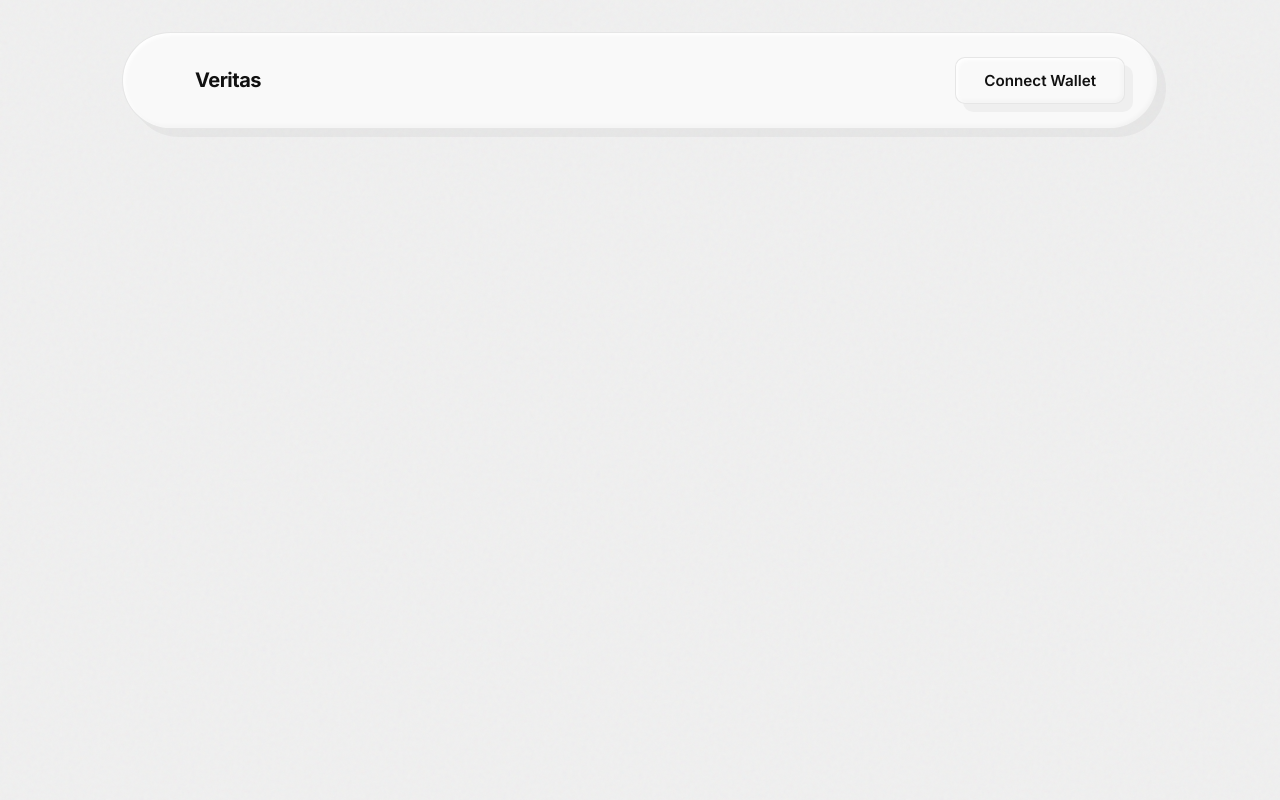
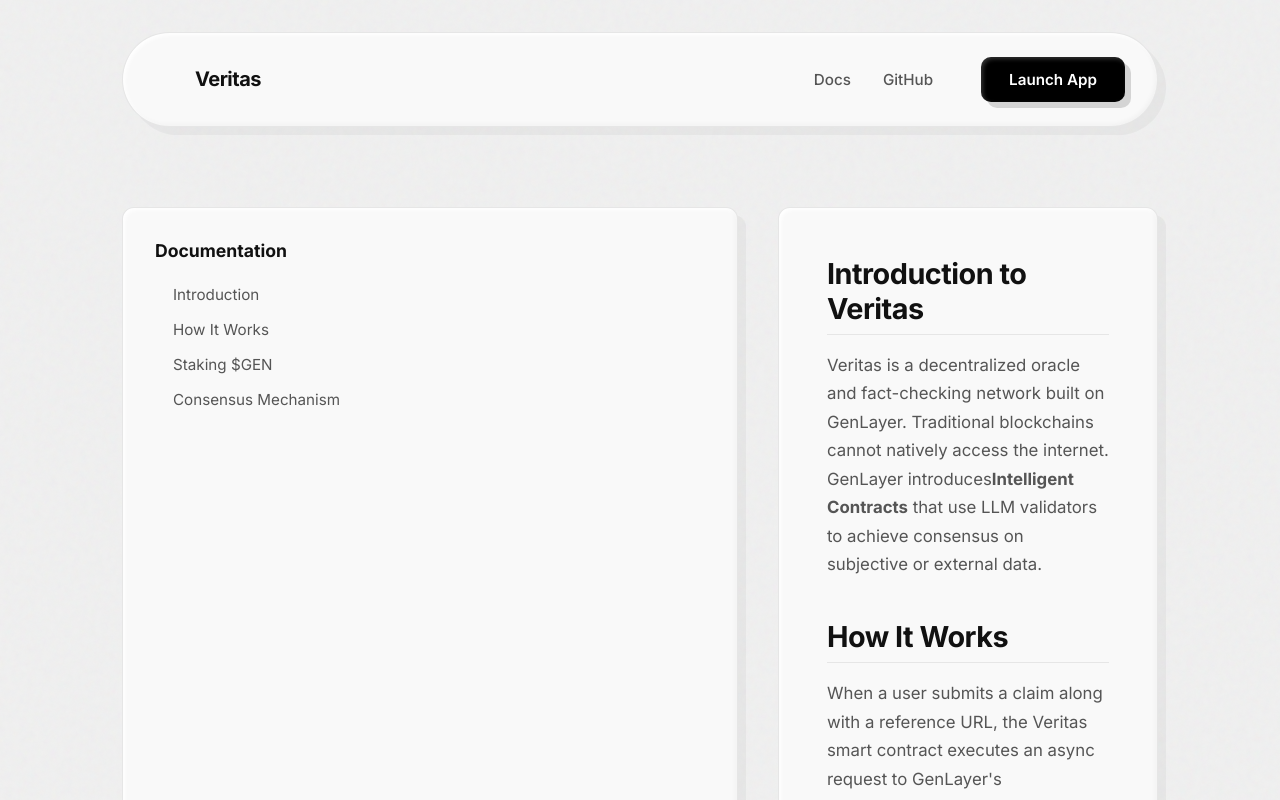
Before and after one commit to salch-cred/veritas-genlayer, a React (Vite) app in the folder veritas-app/: page /docs in a window 1280 px wide. Shown: the top 800 px of the page. Built offline with nearby package versions, Linux system fonts and the light colour scheme; no server answers; some icons are missing.

Commit message:
feat(ui): Overhaul UI to SaaS Bento Grid and add Docs portal

```diff
--- a/veritas-app/src/App.tsx
+++ b/veritas-app/src/App.tsx
@@ -1,27 +1,18 @@
-import { useState } from 'react';
 import { BrowserRouter, Routes, Route, Link, useLocation } from 'react-router-dom';
 import Dashboard from './components/Dashboard';
 import Landing from './components/Landing';
+import Docs from './components/Docs';
 import { HugeiconsIcon } from "@hugeicons/react";
 import { Layers01Icon } from "@hugeicons/core-free-icons";
 import { AnimatePresence } from 'framer-motion';
+import { usePrivy } from '@privy-io/react-auth';
 
 function AppContent() {
-  const [account, setAccount] = useState<string | null>(null);
   const location = useLocation();
+  const { ready, authenticated, user, login, logout } = usePrivy();
 
-  const connectWallet = async () => {
-    if (typeof window !== 'undefined' && (window as any).ethereum) {
-      try {
-        const accounts = await (window as any).ethereum.request({ method: 'eth_requestAccounts' });
-        setAccount(accounts[0]);
-      } catch (err) {
-        console.error("Failed to connect wallet", err);
-      }
-    } else {
-      alert("Please install MetaMask!");
-    }
-  };
+  const account = user?.wallet?.address || user?.email?.address || null;
+  const displayAccount = account ? account.slice(0, 6) + "..." + account.slice(-4) : "";
 
   return (
     <div className="app-container">
@@ -30,16 +21,21 @@
           <HugeiconsIcon icon={Layers01Icon} size={28} />
           Veritas
         </Link>
-        <nav>
-          {location.pathname === '/' ? (
-            <Link to="/app" className="button outline clay-btn-outline">Go to App</Link>
+        <nav className="header-nav">
+          <Link to="/docs" className="nav-link">Docs</Link>
+          <a href="https://github.com/salch-cred/veritas-genlayer" target="_blank" rel="noreferrer" className="nav-link">GitHub</a>
+
+          {location.pathname === '/' || location.pathname === '/docs' ? (
+            <Link to="/app" className="button clay-btn nav-btn">Launch App</Link>
           ) : (
-            account ? (
-              <div className="button outline clay-btn-outline" style={{ cursor: 'default' }}>
-                {account.slice(0, 6)}...{account.slice(-4)}
-              </div>
+            ready && authenticated ? (
+              <button className="button outline clay-btn-outline nav-btn" onClick={logout}>
+                {displayAccount} (Logout)
+              </button>
             ) : (
-              <button className="button outline clay-btn-outline" onClick={connectWallet}>Connect Wallet</button>
+              <button className="button clay-btn nav-btn" onClick={login} disabled={!ready}>
+                Connect Wallet
+              </button>
             )
           )}
         </nav>
@@ -49,7 +45,8 @@
         <AnimatePresence mode="wait">
           <Routes location={location} key={location.pathname}>
             <Route path="/" element={<Landing />} />
-            <Route path="/app" element={<Dashboard account={account} />} />
+            <Route path="/docs" element={<Docs />} />
+            <Route path="/app" element={<Dashboard account={user?.wallet?.address || null} />} />
           </Routes>
         </AnimatePresence>
       </main>
--- /dev/null
+++ b/veritas-app/src/components/Docs.tsx
@@ -0,0 +1,85 @@
+import { motion } from 'framer-motion';
+
+export default function Docs() {
+  const containerVariants = {
+    hidden: { opacity: 0 },
+    visible: {
+      opacity: 1,
+      transition: { staggerChildren: 0.1 }
+    }
+  };
+
+  const itemVariants = {
+    hidden: { opacity: 0, y: 20 },
+    visible: { opacity: 1, y: 0 }
+  };
+
+  return (
+    <div className="docs-page dashboard-grid">
+      <motion.aside
+        className="docs-sidebar clay-card"
+        initial={{ opacity: 0, x: -20 }}
+        animate={{ opacity: 1, x: 0 }}
+      >
+        <h3>Documentation</h3>
+        <nav className="docs-nav">
+          <a href="#introduction">Introduction</a>
+          <a href="#how-it-works">How It Works</a>
+          <a href="#staking">Staking $GEN</a>
+          <a href="#consensus">Consensus Mechanism</a>
+        </nav>
+      </motion.aside>
+
+      <motion.div
+        className="docs-content clay-card"
+        variants={containerVariants}
+        initial="hidden"
+        animate="visible"
+      >
+        <motion.section id="introduction" variants={itemVariants}>
+          <h2>Introduction to Veritas</h2>
+          <p>
+            Veritas is a decentralized oracle and fact-checking network built on GenLayer.
+            Traditional blockchains cannot natively access the internet. GenLayer introduces
+            <strong>Intelligent Contracts</strong> that use LLM validators to achieve consensus
+            on subjective or external data.
+          </p>
+        </motion.section>
+
+        <motion.section id="how-it-works" variants={itemVariants}>
+          <h2>How It Works</h2>
+          <p>
+            When a user submits a claim along with a reference URL, the Veritas smart contract
+            executes an async request to GenLayer's decentralized validator network.
+          </p>
+          <ol>
+            <li>The contract scrapes the content of the provided URL.</li>
+            <li>It formats a prompt asking if the claim is supported by the URL content.</li>
+            <li>Multiple validators run LLM inference on this prompt.</li>
+            <li>The Equivalence Principle is applied to reach a consensus.</li>
+          </ol>
+        </motion.section>
+
+        <motion.section id="staking" variants={itemVariants}>
+          <h2>Staking $GEN</h2>
+          <p>
+            To prevent spam and incentivize honest claims, users must stake <strong>100 $GEN</strong>
+            when submitting a claim. If the network validates the claim as truthful, the stake is
+            returned along with a fractional reward. If the claim is demonstrably false, a portion
+            of the stake is slashed.
+          </p>
+        </motion.section>
+
+        <motion.section id="consensus" variants={itemVariants}>
+          <h2>Consensus Mechanism</h2>
+          <p>
+            Unlike traditional Byzantine Fault Tolerance (BFT) which requires exact byte-for-byte
+            matches, GenLayer uses the <strong>Equivalence Principle</strong>. If 13 out of 15
+            validators return semantically equivalent answers (e.g. "Yes, the article states X" vs "True, X is supported"),
+            consensus is achieved.
+          </p>
+        </motion.section>
+      </motion.div>
+    </div>
+  );
+}
--- a/veritas-app/src/components/Landing.tsx
+++ b/veritas-app/src/components/Landing.tsx
@@ -62,58 +62,62 @@
       </motion.div>
 
       <motion.div
-        className="features-grid"
+        className="bento-grid"
         initial="hidden"
         whileInView="visible"
         viewport={{ once: true, margin: "-100px" }}
         variants={containerVariants}
       >
         <motion.div
-          className="feature-card clay-card"
+          className="feature-card clay-card bento-wide"
           variants={itemVariants}
-          whileHover={{ y: -8, scale: 1.02 }}
+          whileHover={{ y: -4, scale: 1.01 }}
           transition={{ type: 'spring', stiffness: 300, damping: 20 }}
         >
-          <motion.div
-            className="feature-icon"
-            whileHover={{ rotate: 10, scale: 1.1 }}
-          >
+          <motion.div className="feature-icon">
             <HugeiconsIcon icon={Shield01Icon} size={28} />
           </motion.div>
           <h3>Optimistic Democracy</h3>
-          <p>Validators run independent LLM inference to establish objective truth.</p>
+          <p>Validators run independent LLM inference to establish objective truth on subjective claims using internet consensus.</p>
+        </motion.div>
+
+        <motion.div
+          className="feature-card clay-card bento-tall"
+          variants={itemVariants}
+          whileHover={{ y: -4, scale: 1.01 }}
+          transition={{ type: 'spring', stiffness: 300, damping: 20 }}
+        >
+          <motion.div className="feature-icon">
+            <HugeiconsIcon icon={Layers01Icon} size={28} />
+          </motion.div>
+          <h3>Web-Aware Contracts</h3>
+          <p>GenLayer smart contracts that natively scrape the live internet to verify incoming data without relying on traditional legacy oracles.</p>
         </motion.div>
 
         <motion.div
           className="feature-card clay-card"
           variants={itemVariants}
-          whileHover={{ y: -8, scale: 1.02 }}
+          whileHover={{ y: -4, scale: 1.01 }}
           transition={{ type: 'spring', stiffness: 300, damping: 20 }}
         >
-          <motion.div
-            className="feature-icon"
-            whileHover={{ rotate: -10, scale: 1.1 }}
-          >
-            <HugeiconsIcon icon={Layers01Icon} size={28} />
+          <motion.div className="feature-icon">
+            <HugeiconsIcon icon={Tick01Icon} size={28} />
           </motion.div>
-          <h3>Web-Aware Contracts</h3>
-          <p>Smart contracts that can natively read the live internet to verify claims.</p>
+          <h3>Equivalence Principle</h3>
+          <p>Consensus based on semantic meaning rather than exact bytes.</p>
         </motion.div>
 
         <motion.div
           className="feature-card clay-card"
           variants={itemVariants}
-          whileHover={{ y: -8, scale: 1.02 }}
+          whileHover={{ y: -4, scale: 1.01 }}
           transition={{ type: 'spring', stiffness: 300, damping: 20 }}
         >
-          <motion.div
-            className="feature-icon"
-            whileHover={{ rotate: 15, scale: 1.1 }}
-          >
-            <HugeiconsIcon icon={Tick01Icon} size={28} />
+          <motion.div className="feature-icon">
+            <HugeiconsIcon icon={Shield01Icon} size={28} />
           </motion.div>
           <h3>Immutable Ledger</h3>
-          <p>Once a consensus is reached, the truth is permanently anchored on GenLayer.</p>
+          <p>Once a consensus is reached, the truth is permanently anchored.</p>
         </motion.div>
       </motion.div>
     </div>
--- a/veritas-app/src/index.css
+++ b/veritas-app/src/index.css
@@ -341,6 +341,132 @@
   to { transform: rotate(360deg); }
 }
 
+/* --- SaaS Navigation --- */
+.header-nav {
+  display: flex;
+  align-items: center;
+  gap: 2rem;
+}
+
+.nav-link {
+  color: var(--text-muted);
+  text-decoration: none;
+  font-weight: 500;
+  font-size: 0.95rem;
+  transition: color 0.2s;
+}
+
+.nav-link:hover {
+  color: var(--text-main);
+}
+
+.nav-btn {
+  margin-left: 1rem;
+}
+
+/* --- Documentation Portal --- */
+.docs-sidebar {
+  padding: 2rem;
+}
+
+.docs-sidebar h3 {
+  margin-bottom: 1.5rem;
+  font-size: 1.1rem;
+}
+
+.docs-nav {
+  display: flex;
+  flex-direction: column;
+  gap: 1rem;
+}
+
+.docs-nav a {
+  text-decoration: none;
+  color: var(--text-muted);
+  font-size: 0.95rem;
+  transition: color 0.2s;
+  padding-left: 1rem;
+  border-left: 2px solid transparent;
+}
+
+.docs-nav a:hover {
+  color: var(--text-main);
+  border-left-color: var(--text-main);
+}
+
+.docs-content {
+  padding: 3rem;
+}
+
+.docs-content h2 {
+  font-size: 1.8rem;
+  margin-bottom: 1rem;
+  padding-bottom: 0.5rem;
+  border-bottom: 1px solid var(--clay-border);
+}
+
+.docs-content p {
+  line-height: 1.7;
+  color: var(--text-muted);
+  margin-bottom: 2.5rem;
+  font-size: 1.05rem;
+}
+
+.docs-content ol {
+  margin-left: 1.5rem;
+  margin-bottom: 2.5rem;
+}
+
+.docs-content li {
+  line-height: 1.7;
+  color: var(--text-muted);
+  margin-bottom: 0.5rem;
+}
+
+/* --- Feedback States --- */
+.feedback-box {
+  margin-top: 1.5rem;
+  padding: 1rem;
+  border-radius: 8px;
+  font-size: 0.9rem;
+  font-weight: 500;
+  text-align: left;
+}
+
+.feedback-loading {
+  background: rgba(0, 0, 0, 0.03);
+  color: var(--text-muted);
+  border: 1px dashed var(--clay-border);
+  display: flex;
+  align-items: center;
+  gap: 0.75rem;
+}
+
+.feedback-success {
+  background: rgba(5, 150, 105, 0.1);
+  color: var(--success);
+  border: 1px solid rgba(5, 150, 105, 0.2);
+}
+
+.feedback-error {
+  background: rgba(220, 38, 38, 0.1);
+  color: var(--danger);
+  border: 1px solid rgba(220, 38, 38, 0.2);
+}
+
+/* --- Bento Grid Overrides --- */
+.bento-grid {
+  display: grid;
+  grid-template-columns: repeat(4, 1fr);
+  grid-auto-rows: minmax(180px, auto);
+  gap: 1.5rem;
+  width: 100%;
+}
+
+.bento-wide { grid-column: span 2; }
+.bento-tall { grid-row: span 2; }
+.bento-full { grid-column: span 4; }
+
 /* --- Responsive Design (Mobile & Tablet) --- */
 @media (max-width: 900px) {
   .dashboard-grid {
```
Also changed, not shown: veritas-app/src/components/Dashboard.tsx (+38 -14 lines).
